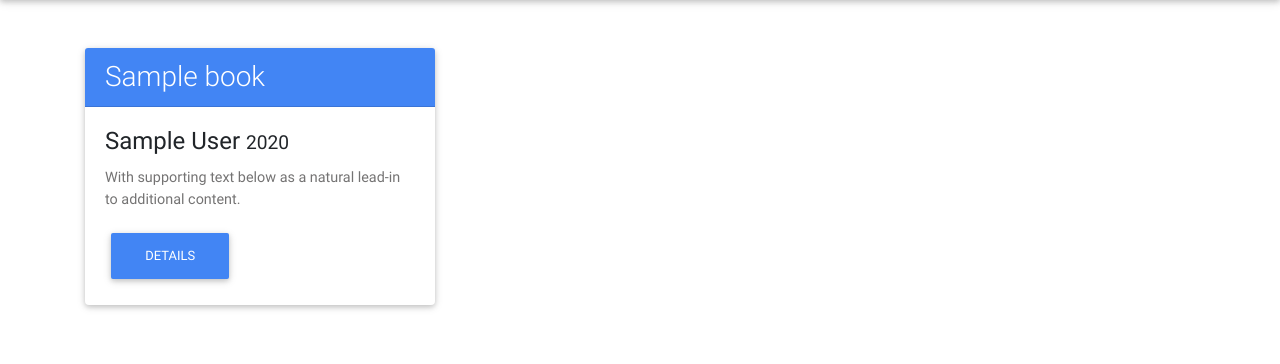
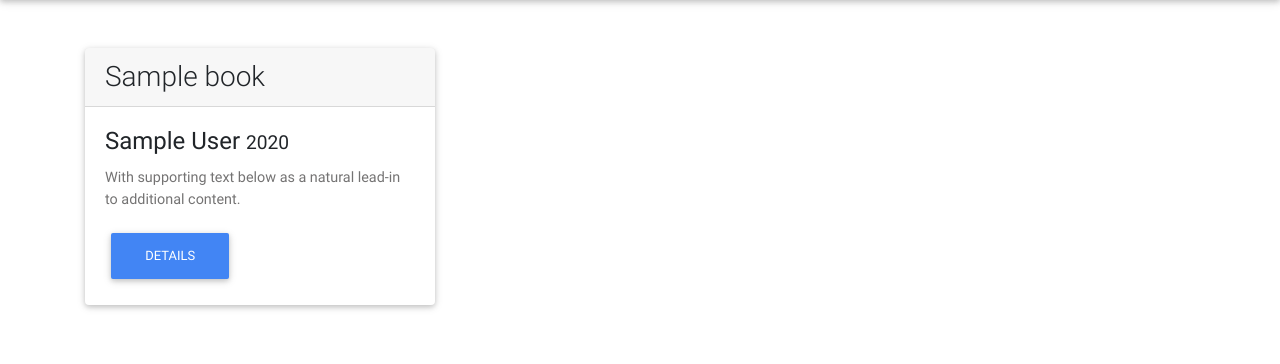
Before and after one commit to Alexmhack/django_books, a Django app: page /book/list/ in a window 1280 px wide. Shown: the part 56-420 px from the top of the page. Run offline with Django 3.2, Linux system fonts and the light colour scheme; tables that the repository leaves empty hold one stand-in row (values such as "Sample post"); parts of the project's set-up code (start-up, migrations or seed data) failed here and were passed over; some libraries are stand-ins or nearby versions.

Commit message:
use condition in classes

```diff
--- a/templates/book/book_list.html
+++ b/templates/book/book_list.html
@@ -13,7 +13,7 @@
 
 		<div class="col-md-4 mb-4">
 			<div class="card">
-			    <h3 class="card-header primary-color white-text">{{ book.title }}</h3>
+			    <h3 class="card-header {% if forloop.counter|divisibleby:"2" %}primary-color{% else %}deep-orange{% endif %}white-text">{{ book.title }}</h3>
 			    <div class="card-body">
 			        <h4 class="card-title">
 			        	{{ book.author }}
```
